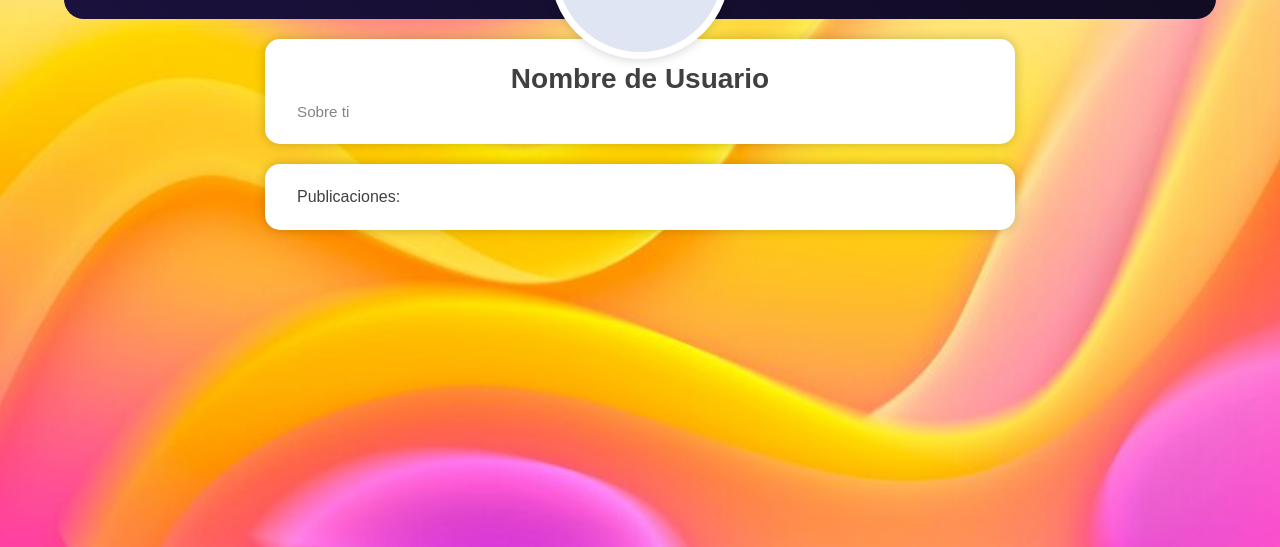
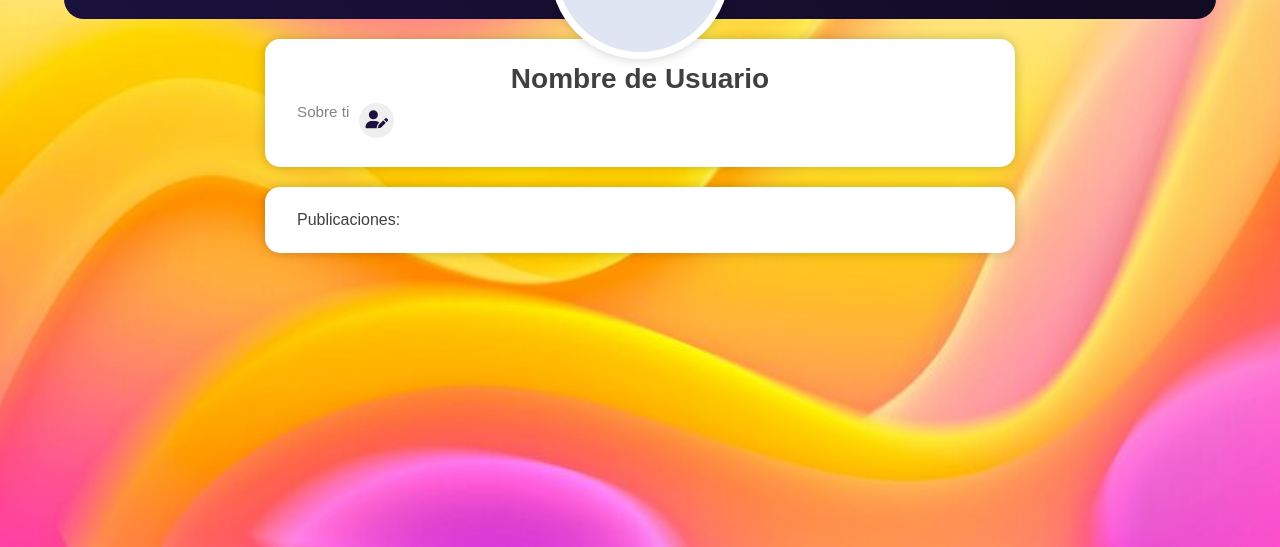
Before and after one commit to jacoubram/Proyecto-U4, a plain HTML site: page perfil.html in a window 1280 px wide. Shown: the part 253-800 px from the top of the page. Drawn offline with Linux system fonts and the light colour scheme.

Commit message:
Actualizando Proyecto

```diff
--- a/css/style3.css
+++ b/css/style3.css
@@ -141,3 +141,20 @@
     font-size: 1.2rem;
     vertical-align: middle;
 }
+
+
+.editar-descrip{
+    width: 35px;
+    height: 35px;
+   margin-left: 10px;
+   margin-bottom: 5px;
+   cursor: pointer;
+   font-size: 18px;
+   color: #1a113d;
+   border: transparent;
+   border-radius: 50%;
+  }
+
+  .editar-descrip:hover{
+    background: #dcbef5;
+  }
--- a/perfil.html
+++ b/perfil.html
@@ -27,6 +27,9 @@
             <div class="perfil-usuario-bio">
                 <h3 class="titulo">Nombre de Usuario</h3>
                 <p class="texto">Sobre ti</p>
+                <button class="editar-descrip">
+                    <i class="fa-solid fa-user-pen"></i>
+                </button>
             </div>
             <div class="perfil-usuario-footer">
                 <p>Publicaciones:</p>
```
Also changed, not shown: inicio.html (+1 -4 lines).
